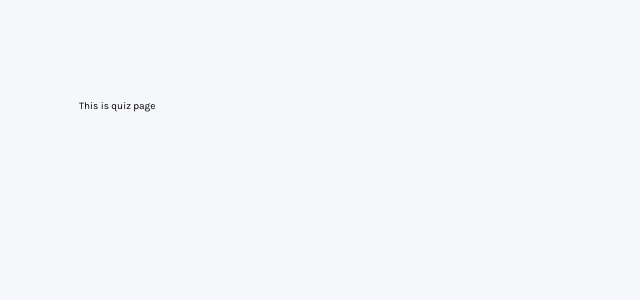
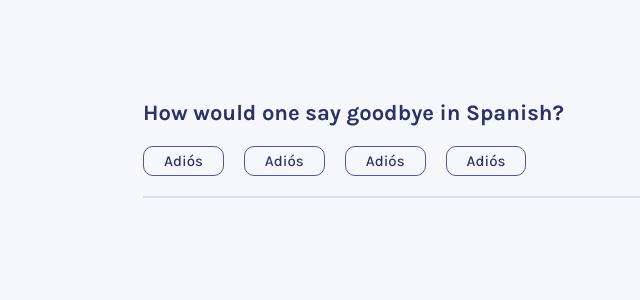
Before and after one commit to adarshcodes/quizzical-app, a React (Create React App) app: page / in a window 1280 px wide. Shown: the top 300 px of the page, without its empty margins (241-881 px from the left). Built offline with nearby package versions, Linux system fonts and the light colour scheme.

Commit message:
created question component

```diff
--- a/src/assets/sass/components/_quiz.scss
+++ b/src/assets/sass/components/_quiz.scss
@@ -1,3 +1,36 @@
 .quiz-page {
 	padding: 10rem 25%;
+	@include flex-column-center;
 }
+
+.quiz-questions {
+	width: 80%;
+	border-bottom: 0.2rem solid $selected;
+	padding-bottom: 2rem;
+
+	.questions {
+		font-size: 2.2rem;
+		font-weight: 700;
+		color: $dark-blue;
+		margin-bottom: 2rem;
+	}
+
+	.choices-box {
+		@include flex-row-start;
+
+		.choice {
+			&:not(:last-child) {
+				margin-right: 2rem;
+			}
+
+			padding: 0.5rem 2rem;
+			border: 0.16rem solid $dark-blue-2;
+
+			border-radius: 1rem;
+			font-size: 1.5rem;
+			font-weight: 500;
+			color: $dark-blue;
+			cursor: pointer;
+		}
+	}
+}
--- a/src/assets/sass/main.css
+++ b/src/assets/sass/main.css
@@ -70,5 +70,42 @@ body {
 
 .quiz-page {
   padding: 10rem 25%;
+  display: flex;
+  flex-direction: column;
+  justify-content: center;
+  align-items: center;
+}
+
+.quiz-questions {
+  width: 80%;
+  border-bottom: 0.2rem solid #dbdef0;
+  padding-bottom: 2rem;
+}
+
+.quiz-questions .questions {
+  font-size: 2.2rem;
+  font-weight: 700;
+  color: #293264;
+  margin-bottom: 2rem;
+}
+
+.quiz-questions .choices-box {
+  display: flex;
+  justify-content: flex-start;
+  align-items: center;
+}
+
+.quiz-questions .choices-box .choice {
+  padding: 0.5rem 2rem;
+  border: 0.16rem solid #4d5b9e;
+  border-radius: 1rem;
+  font-size: 1.5rem;
+  font-weight: 500;
+  color: #293264;
+  cursor: pointer;
+}
+
+.quiz-questions .choices-box .choice:not(:last-child) {
+  margin-right: 2rem;
 }
 /*# sourceMappingURL=main.css.map */
--- a/src/components/Quiz.jsx
+++ b/src/components/Quiz.jsx
@@ -1,5 +1,23 @@
 import React from "react";
 
 export default function Quiz() {
-	return <div className="quiz-page">This is quiz page</div>;
+	return (
+		<div className="quiz-page">
+			<Question />
+		</div>
+	);
 }
+
+function Question() {
+	return (
+		<div className="quiz-questions">
+			<h1 className="questions">How would one say goodbye in Spanish?</h1>
+			<div className="choices-box">
+				<div className="choice">Adiós</div>
+				<div className="choice">Adiós</div>
+				<div className="choice">Adiós</div>
+				<div className="choice">Adiós</div>
+			</div>
+		</div>
+	);
+}
```
Also changed, not shown: 1 other file (tests, documents, lock files or other folders).
